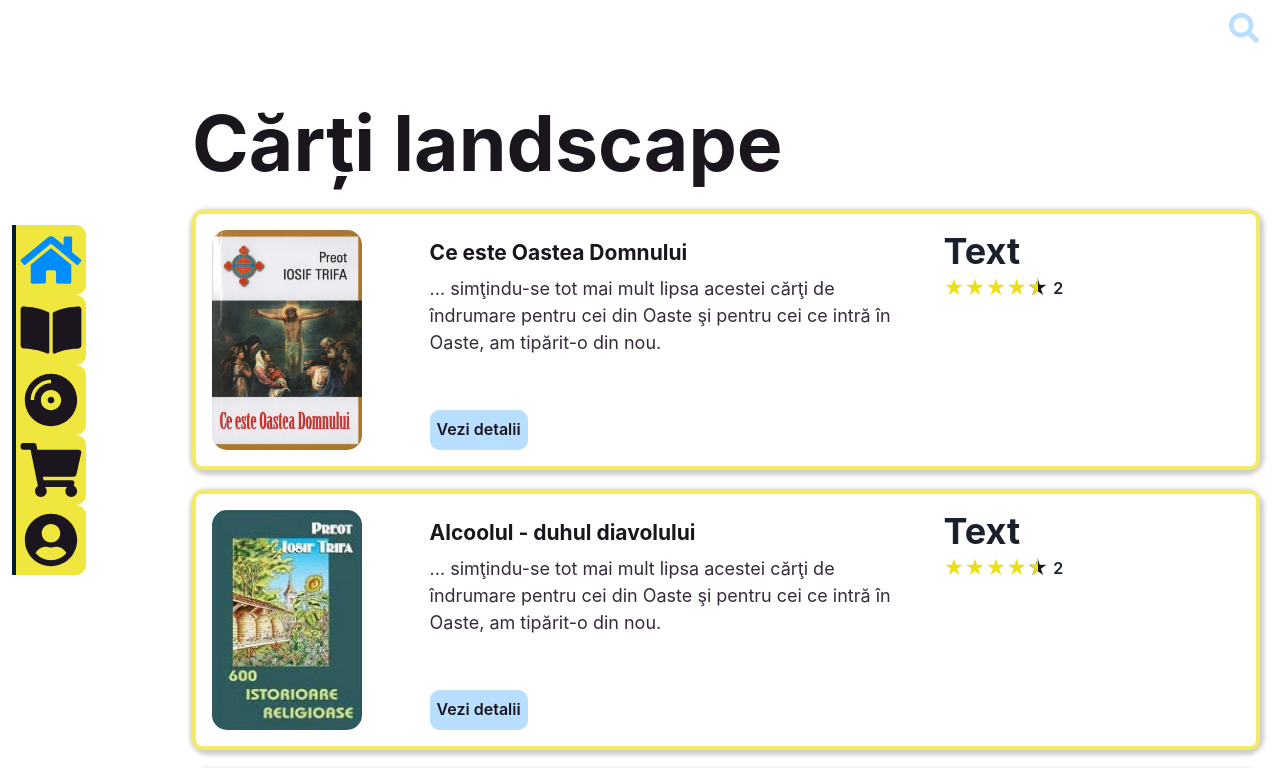
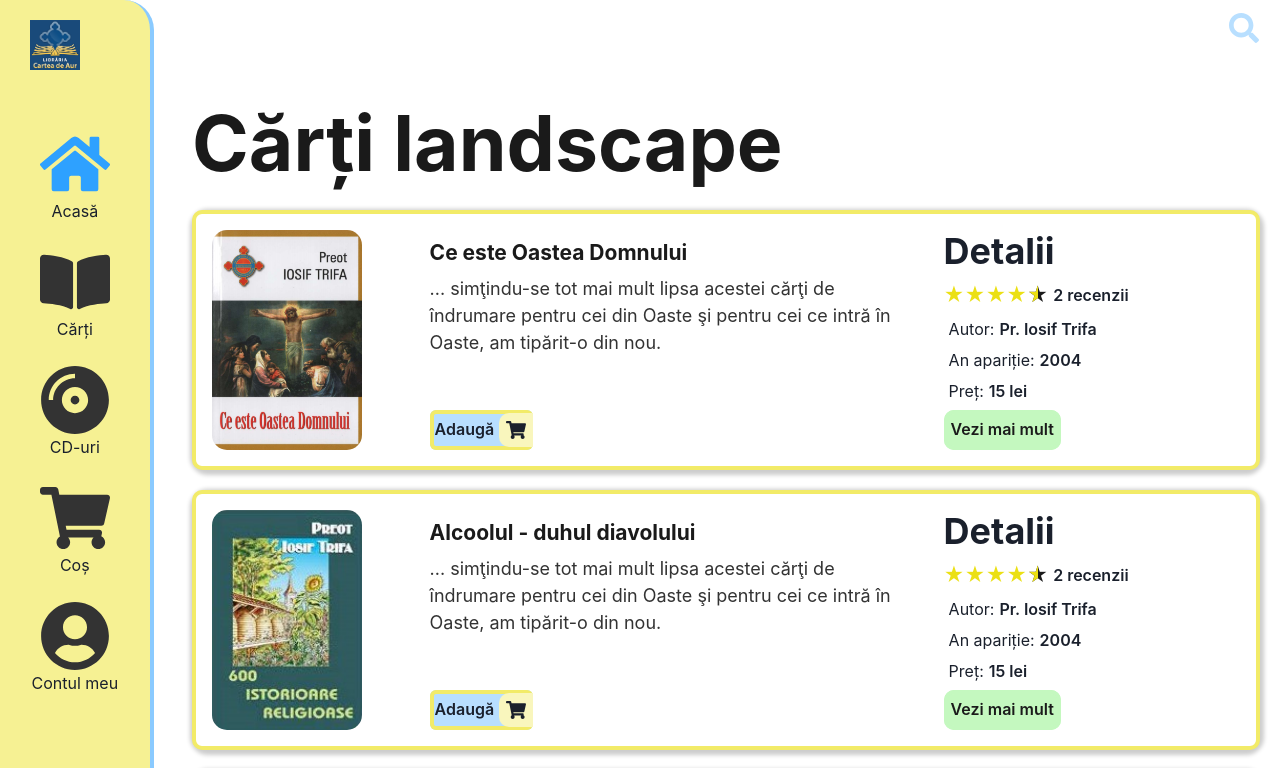
Before and after one commit to JusticeBringer/golden-book-bookstore-web, a Next.js app: page / in a window 1280 px wide. Shown: the top 768 px of the page. Built offline with nearby package versions, Linux system fonts and the light colour scheme.

Commit message:
feat: Make header full height

```diff
--- a/src/components/Footer/DesktopFooter.tsx
+++ b/src/components/Footer/DesktopFooter.tsx
@@ -1,12 +1,11 @@
 import NextLink from 'next/link';
 
-import { useState } from 'react';
-
-import { Link as ChakraLink, Text, Flex, Box, Icon } from '@chakra-ui/react';
+import { Link as ChakraLink, Flex, Icon, Box, Text } from '@chakra-ui/react';
 
 import { FOOTER_ITEMS } from './FooterItems';
 import { theme } from '../../styles/theme';
 import { shouldBeActive } from '../../util/helpers';
+import { Logo } from '../SubComponents/Logo';
 
 export const DesktopFooter: React.FC = () => {
   return (
@@ -24,15 +23,29 @@ export const DesktopFooter: React.FC = () => {
 };
 
 const DesktopNav = () => {
-  const [showLabel, setShowLabel] = useState(false);
-
   return (
-    <Box
-      borderLeft={'4px solid'}
-      ml={3}
-      borderLeftColor={theme.colors.primaryBlue[900]}
+    <Flex
       transition={'width 2s'}
+      bg={theme.colors.primaryYellow[200]}
+      borderTopRightRadius={['30px']}
+      borderBottomRightRadius={['30px']}
+      height='100vh'
+      width='12vw'
+      justifyContent='center'
+      borderRight={[`4px solid ${theme.colors.primaryBlue[200]}`]}
+      className='parent-show-detail'
     >
+      <Flex flexDir='column' justifyContent='center' alignItems='center' alignContent='center'>
+        <Flex top='0px'>
+          <Logo
+            marginLeft='0px'
+            position='absolute'
+            width={['50px']}
+            height={['50px']}
+            top={['20px']}
+            left={['30px']}
+          />
+        </Flex>
         {FOOTER_ITEMS.map(navItem => (
           <NextLink href={navItem.href} key={navItem.label} passHref>
             <ChakraLink
@@ -40,36 +53,32 @@ const DesktopNav = () => {
               flexDirection='row'
               textAlign={'center'}
               transitionTimingFunction={'ease-in-out'}
+              textDecor='none !important'
             >
               <Flex
                 alignItems={'center'}
-              onMouseEnter={() => setShowLabel(true)}
-              onMouseLeave={() => setShowLabel(false)}
+                flexDir='column'
+                _hover={{ color: theme.colors.primaryBlue[400] }}
               >
                 <Icon
                   as={navItem.icon}
                   color={
                     shouldBeActive(navItem.href)
-                    ? theme.colors.primaryBlue[500]
-                    : theme.colors.primaryBlack[900]
+                      ? theme.colors.primaryBlue[400]
+                      : theme.colors.primaryBlack[800]
                   }
-                bg={theme.colors.primaryYellow[400]}
-                borderTopRightRadius={10}
-                borderBottomRightRadius={10}
                   w={['', '', '60px', '70px']}
                   h={['', '', '60px', '70px']}
-                py={'8px'}
+                  _hover={{ color: theme.colors.primaryBlue[400] }}
+                  mt={['24px']}
                 />
-              {showLabel && (
-                <Text pl={2} fontSize={['', '', '18px', '20px']}>
-                  {navItem.label}
-                </Text>
-              )}
+                <Text className='show-detail'> {navItem.label}</Text>
               </Flex>
             </ChakraLink>
           </NextLink>
         ))}
-    </Box>
+      </Flex>
+    </Flex>
   );
 };
 
--- a/src/components/Footer/MobileFooter.tsx
+++ b/src/components/Footer/MobileFooter.tsx
@@ -20,7 +20,7 @@ export const MobileFooter: React.FC = () => {
         justifyContent={'space-evenly'}
         boxShadow={'0px 0px 5px #888, 0px 0px 2px #888;'}
         visibility={['visible', 'visible', 'hidden']}
-        background={theme.colors.primaryYellow[100]}
+        background={theme.colors.primaryYellow[300]}
         zIndex='100'
         borderTopRightRadius={['20px', '25px', '30px']}
         borderTopLeftRadius={['20px', '25px', '30px']}
@@ -41,8 +41,8 @@ const FooterNav = () => {
               as={navItem.icon}
               color={
                 shouldBeActive(navItem.href)
-                  ? theme.colors.primaryBlue[100]
-                  : theme.colors.primaryBlack[100]
+                  ? theme.colors.primaryBlue[400]
+                  : theme.colors.primaryBlack[700]
               }
               w={['10', '12']}
               h={['10', '12']}
--- a/src/components/Reusable/LandscapeBookCard.tsx
+++ b/src/components/Reusable/LandscapeBookCard.tsx
@@ -1,4 +1,6 @@
-import { Heading, Image, Flex, Text } from '@chakra-ui/react';
+import { useEffect, useState } from 'react';
+
+import { Heading, Image, Flex, Text, Stack } from '@chakra-ui/react';
 import { TimeIcon } from '@chakra-ui/icons';
 import { FaUserCircle } from 'react-icons/fa';
 import ReactStars from 'react-rating-stars-component';
@@ -6,6 +8,7 @@ import ReactStars from 'react-rating-stars-component';
 import { theme } from '../../styles/theme';
 import { BookType } from '../../util/types';
 import { Details } from '../SubComponents/Details';
+import { AddToCart } from '../SubComponents/AddToCart';
 
 type LandscapeBookCard = {
   book: BookType;
@@ -13,9 +16,75 @@ type LandscapeBookCard = {
 
 export const LandscapeBookCard: React.FC<LandscapeBookCard> = (props: LandscapeBookCard) => {
   const { title, author, image, description, rating, publishingYear, price, reviews } = props.book;
+  const [userWidth, setUserWidth] = useState(0);
 
+  useEffect(() => {
+    setUserWidth(window.innerWidth);
+  }, []);
   return (
-    <Flex p={['20px']} minWidth={['80vw']} className='draw-border-container' borderRadius='10px'>
+    <section>
+      {userWidth < 830 ? (
+        <Flex className='draw-border-container' borderRadius='10px'>
+          <section>
+            <Flex
+              flexDir='row'
+              maxW={[280]}
+              py={['15px']}
+              px={['5px']}
+              justifyContent='space-between'
+              alignContent='center'
+            >
+              <Flex ml={['5px']}>
+                <Image src={image} width={[160]} height={[160]} alt='nimic' borderRadius='15px' />
+              </Flex>
+              <Flex ml={['10px']}>
+                <Stack dir='vertical'>
+                  <Flex flexDir='column'>
+                    <Heading
+                      as='h3'
+                      fontSize={['20px']}
+                      lineHeight={['20px']}
+                      fontWeight={['500']}
+                      mb={['7px']}
+                    >
+                      {title}
+                    </Heading>
+                    <Heading as='h4' fontSize={['16px']} lineHeight={['20px']} fontWeight={['300']}>
+                      {author}
+                    </Heading>
+                  </Flex>
+
+                  <ReactStars
+                    size={20}
+                    activeColor={`${theme.colors.primaryYellow[500]}`}
+                    color={`${theme.colors.primaryBlack[900]}`}
+                    value={rating}
+                    edit={false}
+                    isHalf={true}
+                  />
+                  <Flex
+                    flexDir='row'
+                    justifyContent='space-between'
+                    justifyItems='center'
+                    alignContent='center'
+                    alignItems='flex-end'
+                  >
+                    <Flex justifyContent='center' justifyItems='center'>
+                      <Details />
+                    </Flex>
+                  </Flex>
+                </Stack>
+              </Flex>
+            </Flex>
+          </section>
+        </Flex>
+      ) : (
+        <Flex
+          p={['20px']}
+          minWidth={['80vw']}
+          className='draw-border-container'
+          borderRadius='10px'
+        >
           <Flex justifyContent='left' alignItems='flex-start' width={['20%']}>
             <Image
               src={image}
@@ -32,7 +101,6 @@ export const LandscapeBookCard: React.FC<LandscapeBookCard> = (props: LandscapeB
             ml='20px'
             pt='10px'
             width={['50%']}
-        alignContent='space-between'
             justifyContent='space-between'
           >
             <Flex flexDir='column'>
@@ -51,10 +119,10 @@ export const LandscapeBookCard: React.FC<LandscapeBookCard> = (props: LandscapeB
                 {description}
               </Text>
             </Flex>
-        <Details />
+            <AddToCart />
           </Flex>
-      <Flex width={['30%']} ml={['20px']} flexDir='column'>
-        <Heading>Text</Heading>
+          <Flex width={['30%']} ml={['20px']} flexDir='column' justifyContent='space-between'>
+            <Heading>Detalii</Heading>
             <Flex flexDir='row' alignItems='center'>
               <ReactStars
                 size={20}
@@ -65,11 +133,39 @@ export const LandscapeBookCard: React.FC<LandscapeBookCard> = (props: LandscapeB
                 isHalf={true}
               />
               <Text ml={['5px']} fontWeight={[600]}>
-            {reviews.length}
+                {reviews.length}&nbsp;recenzii
               </Text>
             </Flex>
+            <Flex>
+              <Text ml={['5px']} fontWeight={[400]}>
+                Autor:
+              </Text>
+              <Text ml={['5px']} fontWeight={[600]}>
+                {author}
+              </Text>
+            </Flex>
+            <Flex>
+              <Text ml={['5px']} fontWeight={[400]}>
+                An apariție:
+              </Text>
+              <Text ml={['5px']} fontWeight={[600]}>
+                {publishingYear}
+              </Text>
+            </Flex>
+            <Flex>
+              <Text ml={['5px']} fontWeight={[400]}>
+                Preț:
+              </Text>
+              <Text ml={['5px']} fontWeight={[600]}>
+                {price}&nbsp;lei
+              </Text>
+            </Flex>
+
+            <Details />
           </Flex>
         </Flex>
+      )}
+    </section>
   );
 };
 
--- a/src/components/Reusable/PortraitBookCard.tsx
+++ b/src/components/Reusable/PortraitBookCard.tsx
@@ -46,7 +46,7 @@ export const PortraitBookCard: React.FC<PortraitBookCard> = (props: PortraitBook
               <ReactStars
                 size={20}
                 activeColor={`${theme.colors.primaryYellow[500]}`}
-                color={`${theme.colors.primaryBlack[900]}`}
+                color={`${theme.colors.primaryBlack[400]}`}
                 value={rating}
                 edit={false}
                 isHalf={true}
@@ -63,7 +63,7 @@ export const PortraitBookCard: React.FC<PortraitBookCard> = (props: PortraitBook
                     borderRadius={['5px']}
                     display='flex'
                     alignItems='center'
-                    borderBottom={[`3px solid ${theme.colors.primaryGreen[500]}`]}
+                    borderBottom={[`3px solid ${theme.colors.primaryBlue[100]}`]}
                     fontSize={['18px']}
                     mr={['6px']}
                   >
--- a/src/components/Reusable/PortraitCdCard.tsx
+++ b/src/components/Reusable/PortraitCdCard.tsx
@@ -36,7 +36,7 @@ export const PortraitCdCard: React.FC<PortraitCdCard> = (props: PortraitCdCard)
               <ReactStars
                 size={20}
                 activeColor={`${theme.colors.primaryYellow[500]}`}
-                color={`${theme.colors.primaryBlack[100]}`}
+                color={`${theme.colors.primaryBlack[400]}`}
                 value={rating}
                 edit={false}
                 isHalf={true}
--- a/src/components/SubComponents/AddToCart.tsx
+++ b/src/components/SubComponents/AddToCart.tsx
@@ -7,9 +7,10 @@ export const AddToCart: React.FC = () => {
     <Button
       py={['10px']}
       px='0px'
-      bg={theme.colors.primaryGreen[100]}
+      bg={theme.colors.primaryBlue[100]}
       className='draw-border'
-      _hover={{ bg: theme.colors.primaryGreen[100] }}
+      _hover={{ bg: theme.colors.primaryBlue[100] }}
+      width='fit-content'
     >
       <Text display='flex' alignItems='center' px={['5px']}>
         Adaugă
--- a/src/components/SubComponents/Details.tsx
+++ b/src/components/SubComponents/Details.tsx
@@ -4,14 +4,14 @@ import { theme } from '../../styles/theme';
 export const Details: React.FC = () => {
   return (
     <Button
-      bg={theme.colors.primaryBlue[100]}
-      _hover={{ bg: theme.colors.primaryBlue[100] }}
+      bg={theme.colors.primaryGreen[100]}
+      _hover={{ bg: theme.colors.primaryGreen[100] }}
       width='fit-content'
       p={['7px']}
       borderRadius={['10px']}
       className='draw-border-blue-green'
     >
-      <Text color={theme.colors.primaryBlack[900]}> Vezi detalii </Text>
+      <Text color={theme.colors.primaryBlack[900]}> Vezi mai mult </Text>
     </Button>
   );
 };
--- a/src/components/SubComponents/Logo.tsx
+++ b/src/components/SubComponents/Logo.tsx
@@ -1,7 +1,29 @@
 import { Image } from '@chakra-ui/react';
 
-export const Logo: React.FC = () => {
-  return <Image ml='15px' display={['flex']} src='/logoOD.png' w={['35px']} h={['35px']} />;
+type LogoProps = {
+  marginLeft: string;
+  position?: any;
+  left?: string[];
+  top?: string[];
+  width?: string[];
+  height?: string[];
+};
+
+export const Logo: React.FC<LogoProps> = (props: LogoProps) => {
+  const { marginLeft, position, top, left, width, height } = props;
+
+  return (
+    <Image
+      ml={marginLeft}
+      display={['flex']}
+      position={position ?? 'fixed'}
+      top={top ?? '0px'}
+      left={left ?? '0px'}
+      src='/logoSite.png'
+      w={width ?? ['35px']}
+      h={height ?? ['35px']}
+    />
+  );
 };
 
 export default Logo;
--- a/src/styles/globals.scss
+++ b/src/styles/globals.scss
@@ -124,13 +124,36 @@
 }
 
 .draw-border {
-  @include btn-border-drawing($primaryYellow, $primaryGreen, 4px, right, bottom);
+  @include btn-border-drawing($primaryYellow, $primaryBlue, 4px, right, bottom);
 }
 
 .draw-border-blue-green {
-  @include btn-border-drawing($primaryBlue100, $primaryGreen, 4px, right, bottom);
+  @include btn-border-drawing($primaryGreen100, $primaryGreen, 4px, right, bottom);
 }
 
 .draw-border-container {
   @include btn-border-drawing($primaryYellow, $primaryGreen, 4px, right, bottom);
 }
+
+.show-detail {
+  opacity: 0;
+  -webkit-transition: all 500ms ease-in-out;
+  -moz-transition: all 500ms ease-in-out;
+  -ms-transition: all 500ms ease-in-out;
+  -o-transition: all 500ms ease-in-out;
+  transition: all 500ms ease-in-out;
+}
+
+.parent-show-detail:hover .show-detail {
+  opacity: 1;
+}
+
+a p {
+  :link,
+  :visited,
+  :hover,
+  :active {
+    text-decoration: none;
+    color: inherit;
+  }
+}
--- a/src/styles/theme.tsx
+++ b/src/styles/theme.tsx
@@ -69,17 +69,17 @@ const colors = {
     '900': '#052C2E'
   },
   primaryBlack: {
-    light: '#F3F0F4',
-    '50': '#F3F0F4',
-    '100': '#DED5E1',
-    '200': '#C8BBCE',
-    '300': '#B3A0BB',
-    '400': '#9E85A7',
-    '500': '#886B94',
-    '600': '#6D5577',
-    '700': '#524059',
-    '800': '#372B3B',
-    '900': '#1B151E'
+    light: '#F2F2F2',
+    '50': '#F2F2F2',
+    '100': '#DBDBDB',
+    '200': '#C4C4C4',
+    '300': '#ADADAD',
+    '400': '#969696',
+    '500': '#808080',
+    '600': '#666666',
+    '700': '#4D4D4D',
+    '800': '#333333',
+    '900': '#1A1A1A'
   }
 };
 
--- a/src/styles/themeColors.scss
+++ b/src/styles/themeColors.scss
@@ -1,5 +1,6 @@
 $primaryYellow: #f2eb68;
 $primaryGreen: #79ef6c;
+$primaryGreen100: #c4f8bf;
 $primaryGreen400: #53eb42;
 $primaryBlue: #2ea1ff;
 $primaryBlue100: #b8dfff;
```
Also changed, not shown: public/logoOD.png (deleted), public/logoSite.png (added). Lines whose indentation alone changed are shown as unchanged.
